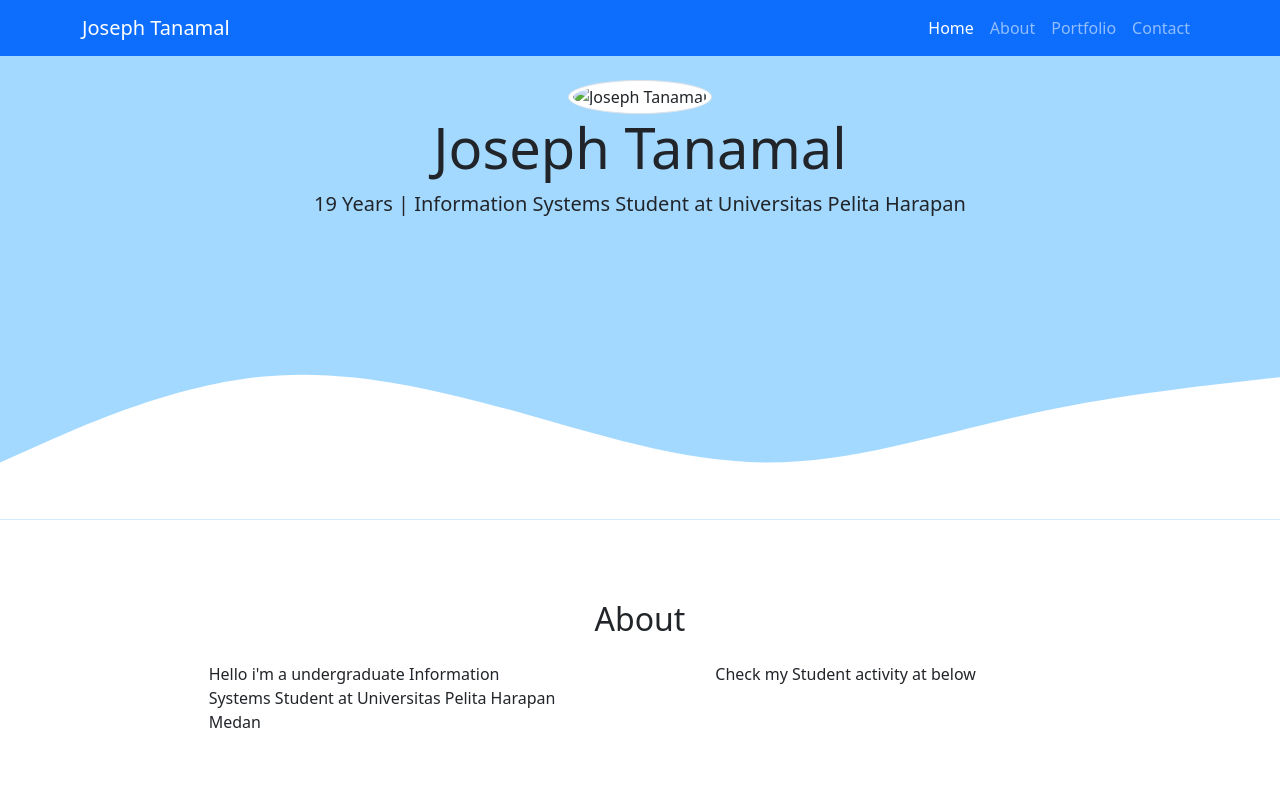
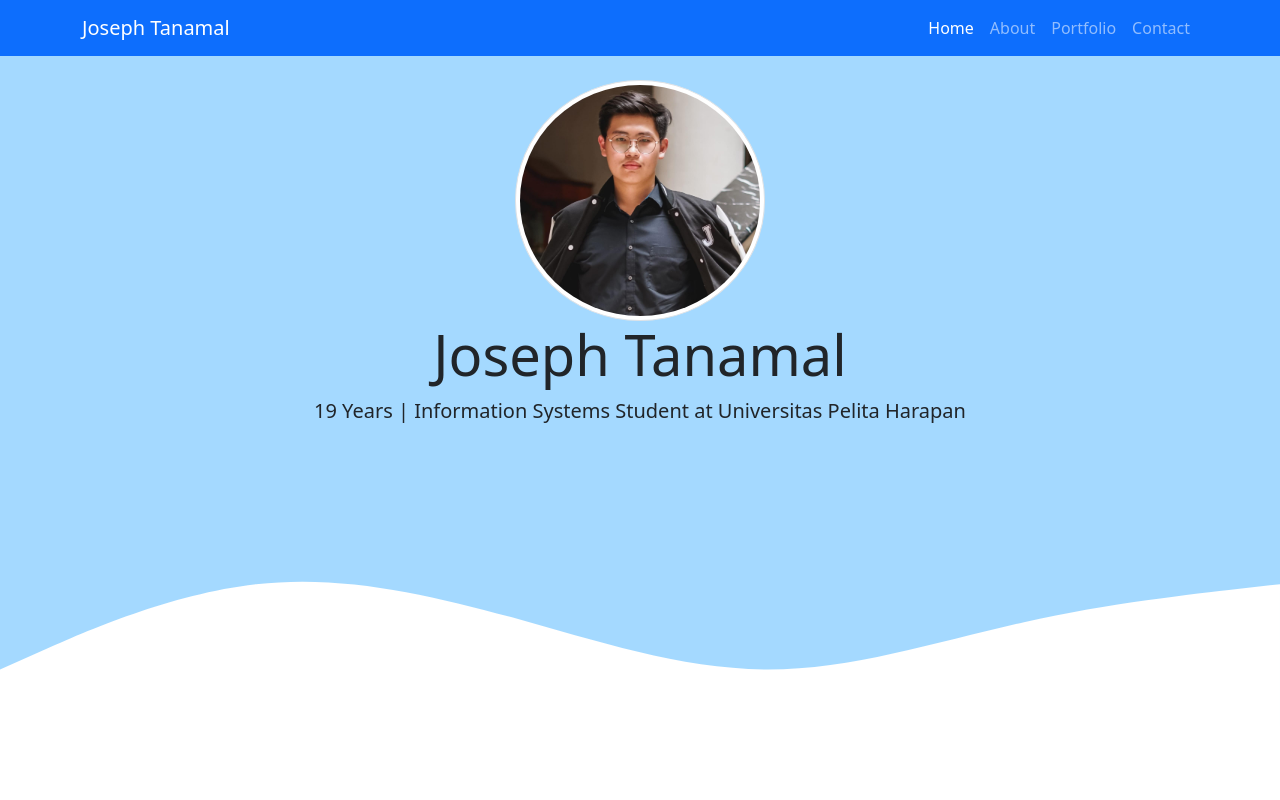
Before and after one commit to Jrtrz/Joseph-UAS, a plain HTML site: page index.html in a window 1280 px wide. Shown: the top 800 px of the page. Drawn offline with nearby package versions, Linux system fonts and the light colour scheme.

Commit message:
Update index.html

```diff
--- a/index.html
+++ b/index.html
@@ -43,7 +43,7 @@
     <!-- jumbotron -->
 
     <section class="jumbotron text-center">
-      <img src="fotoprofil.jpg" alt="Joseph Tanamal" width="250" class="rounded-circle img-thumbnail" />
+      <img src="foto profil.jpg" alt="Joseph Tanamal" width="250" class="rounded-circle img-thumbnail" />
       <h1 class="display-4"><b>Joseph Tanamal</b></h1>
       <p class="lead">19 Years | Information Systems Student at Universitas Pelita Harapan</p>
       <svg xmlns="http://www.w3.org/2000/svg" viewBox="0 0 1440 320">
```
